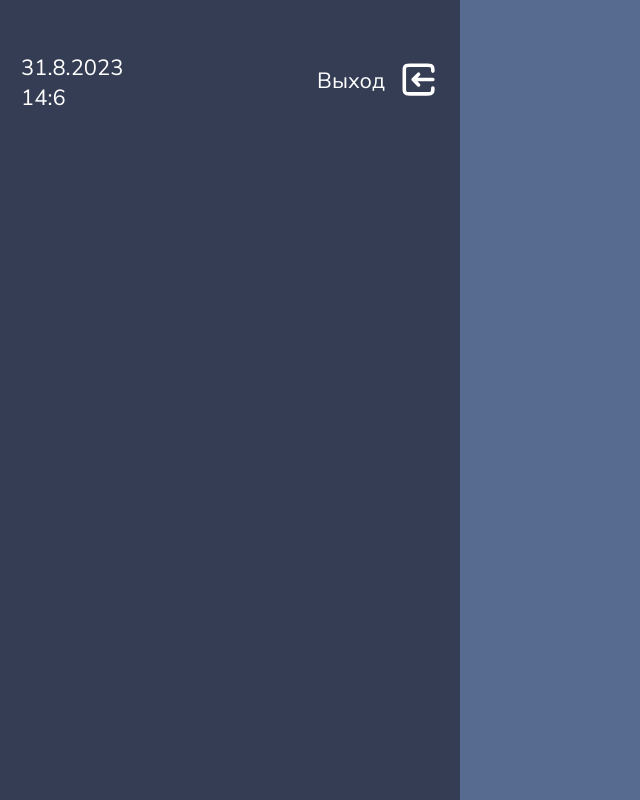
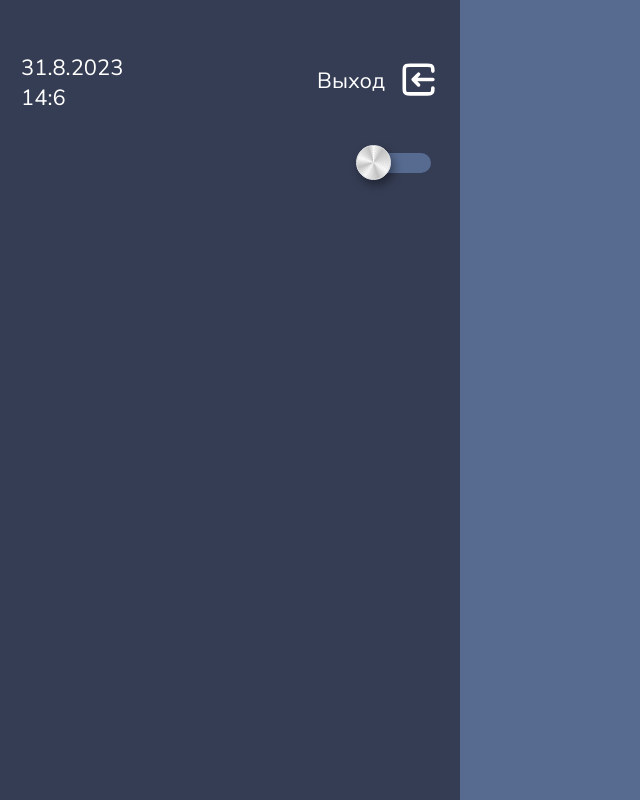
Before and after one commit to AlinaK96/Vue3-Mining, a Vue app: page /main in a window 1280 px wide. Shown: the whole page, without its empty margins (0-640 px from the left). Built offline with nearby package versions, Linux system fonts and the light colour scheme.

Commit message:
компонент переключения тем

```diff
--- a/src/components/SidebarComp.vue
+++ b/src/components/SidebarComp.vue
@@ -8,17 +8,18 @@
                 <button>Выход</button>
                 <img src="../assets/img/svg/exit.svg" alt="Упс..">
             </div>
-
-
         </div>
+        <ThemeToggle />
     </section>
 </template>
 
 <script>
 import InfoTime from './UI/time/InfoTime.vue'
+import ThemeToggle from './UI/themeToggle/ThemeToggle.vue'
 export default {
     components: {
-        InfoTime
+        InfoTime,
+        ThemeToggle
     },
     methods: {
         exit(){
--- /dev/null
+++ b/src/components/UI/themeToggle/ThemeToggle.vue
@@ -0,0 +1,63 @@
+<template>
+    <div class="theme__toggle">
+        <input id="toggle__body" type="checkbox">
+        <label for="toggle__body">
+            <div class="toggle__ball"></div>
+        </label>
+    </div>
+</template>
+
+<style lang="css" scooped>
+.theme__toggle {
+    position: absolute;
+    right: 25px;
+    top: 150px;
+    border: 2px solid transparent;
+    border-radius: 130px;
+    margin-bottom: 45px;
+    padding: 1px 2px;
+    cursor: pointer;
+    display: flex;
+    align-items: center;
+}
+
+.theme__toggle:last-child {
+    margin-bottom: 0;
+}
+.theme__toggle input[type="checkbox"] {
+    display: none;
+}
+
+.theme__toggle label {
+    position: relative;
+    display: inline-block;
+    width: 65px;
+    height: 20px;
+    background: var(--background-primary);
+    border-radius: 80px;
+    cursor: pointer;
+    transition: background .5s;
+}
+
+.theme__toggle input[type="checkbox"]:checked + label {
+    background: var(--main-content);
+}
+
+.toggle__ball {
+    position: absolute;
+    top: -8px;
+    left: -10px;
+    width: 35px;
+    height: 35px;
+    border: 1px solid #e5e5e5;
+    background: repeating-radial-gradient(circle at 50% 50%, rgba(200,200,200,.2) 0%, rgba(200,200,200,.2) 2%, transparent 2%, transparent 3%, rgba(200,200,200,.2) 3%, transparent 3%), conic-gradient(white 0%, silver 10%, white 35%, silver 45%, white 60%, silver 70%, white 80%, silver 95%, white 100%);
+    border-radius: 50%;
+    box-shadow: 3px 5px 10px 0 rgba(0,0,0,.4);
+    transition: left .4s;
+}
+
+.theme__toggle input[type="checkbox"]:checked + label > .toggle__ball {
+    left: calc(100% - 35px + 10px);
+}
+
+</style>
```
